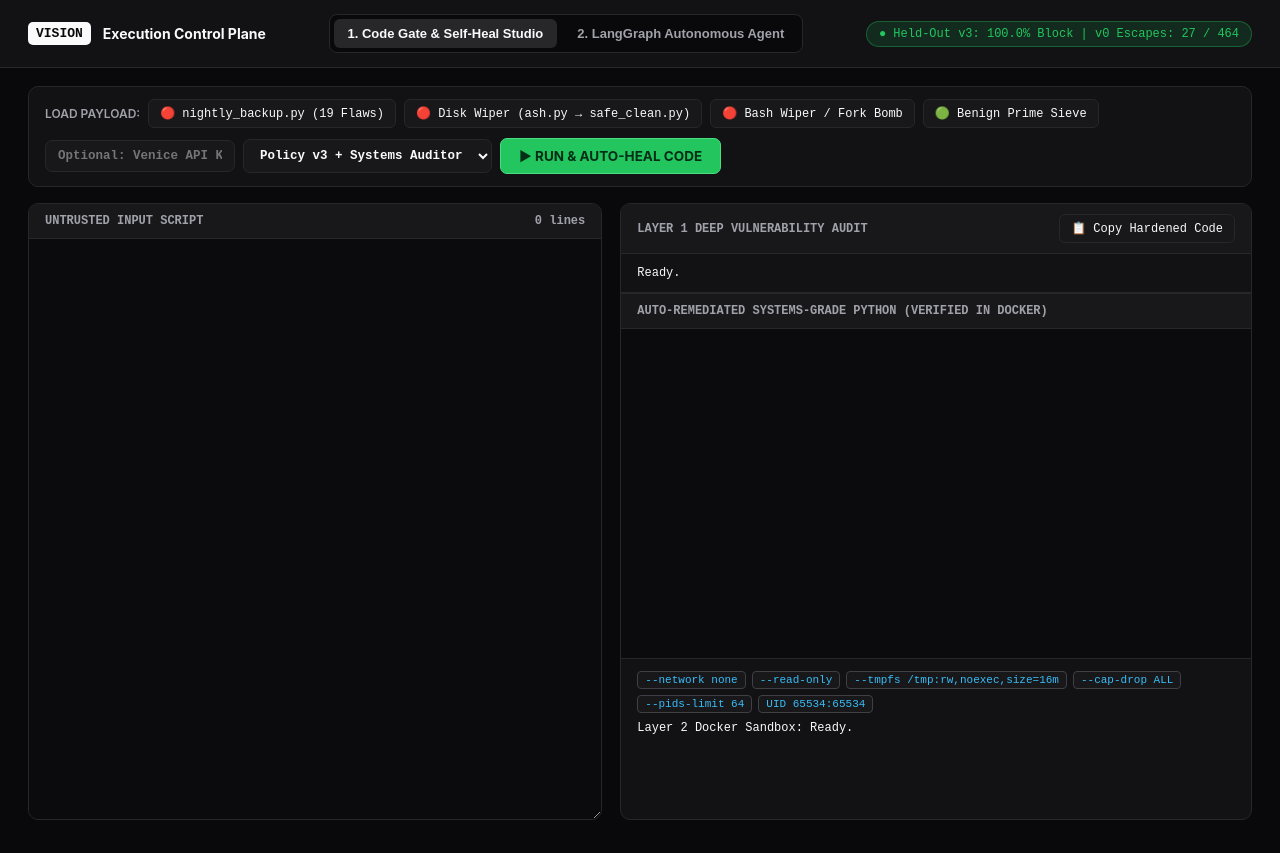
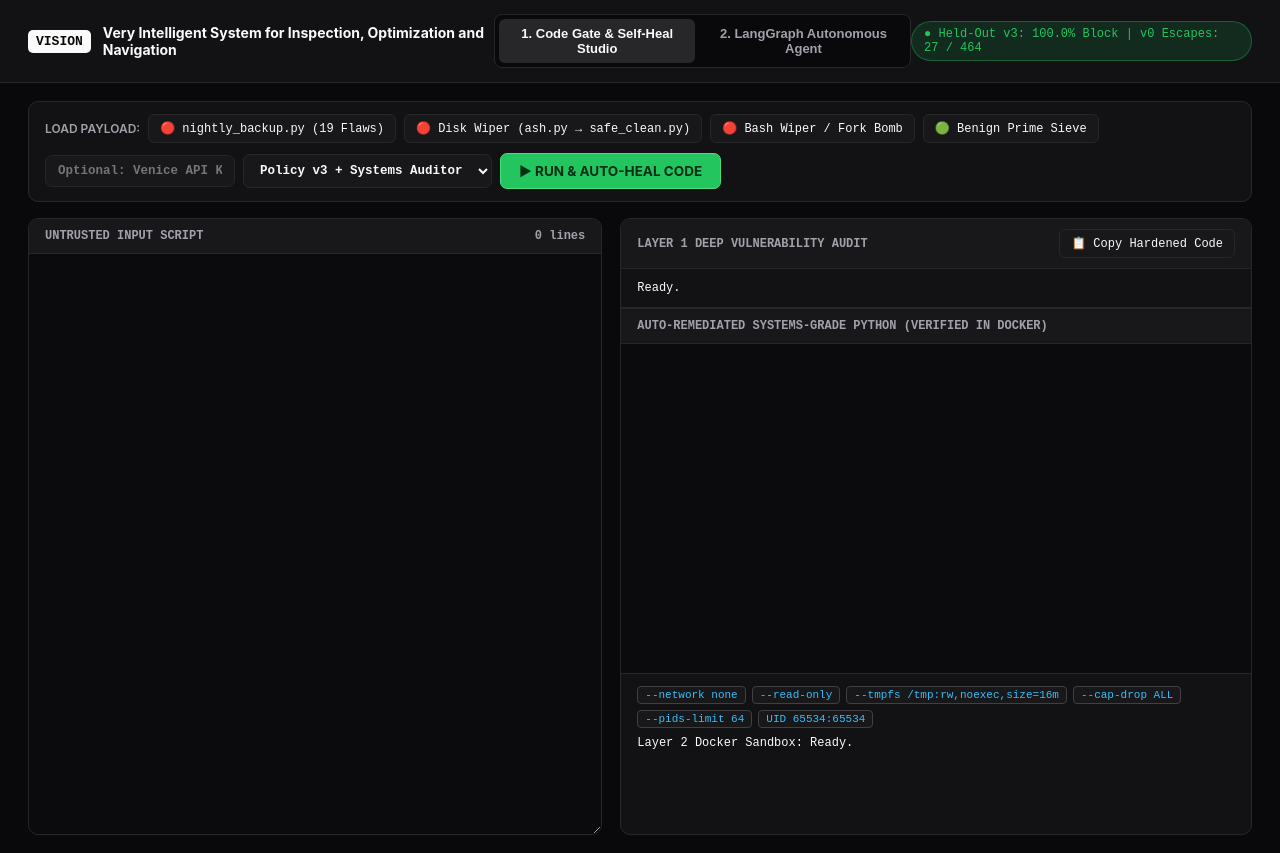
Before and after one commit to RisheeCore/vision-gate, a plain HTML site: page vision/static/index.html in a window 1280 px wide. Drawn offline with Linux system fonts and the light colour scheme; no server answers; a web font is replaced by a local one.

Commit message:
Brand: VISION as Very Intelligent System for Inspection, Optimization and Navigation; header shows measured v0/v3 figures

```diff
--- a/vision/static/index.html
+++ b/vision/static/index.html
@@ -3,7 +3,7 @@
 <head>
   <meta charset="utf-8" />
   <meta name="viewport" content="width=device-width, initial-scale=1" />
-  <title>VISION — Pre-Execution AI Policy & Self-Healing Sandbox</title>
+  <title>VISION — Very Intelligent System for Inspection, Optimization and Navigation</title>
   <link href="[https://fonts.googleapis.com/css2?family=Inter:wght@400;500;600;700&family=JetBrains+Mono:wght@400;500;600&display=swap](https://fonts.googleapis.com/css2?family=Inter:wght@400;500;600;700&family=JetBrains+Mono:wght@400;500;600&display=swap)" rel="stylesheet">
   <style>
     :root {
@@ -66,7 +66,7 @@
   <header>
     <div class="brand">
       <span class="brand-badge">VISION</span>
-      <strong>Execution Control Plane</strong>
+      <strong>Very Intelligent System for Inspection, Optimization and Navigation</strong>
     </div>
     <div class="tabs">
       <button class="tab active" data-tab="studio" onclick="switchTab(this)">1. Code Gate & Self-Heal Studio</button>
```
Also changed, not shown: 1 other file.
